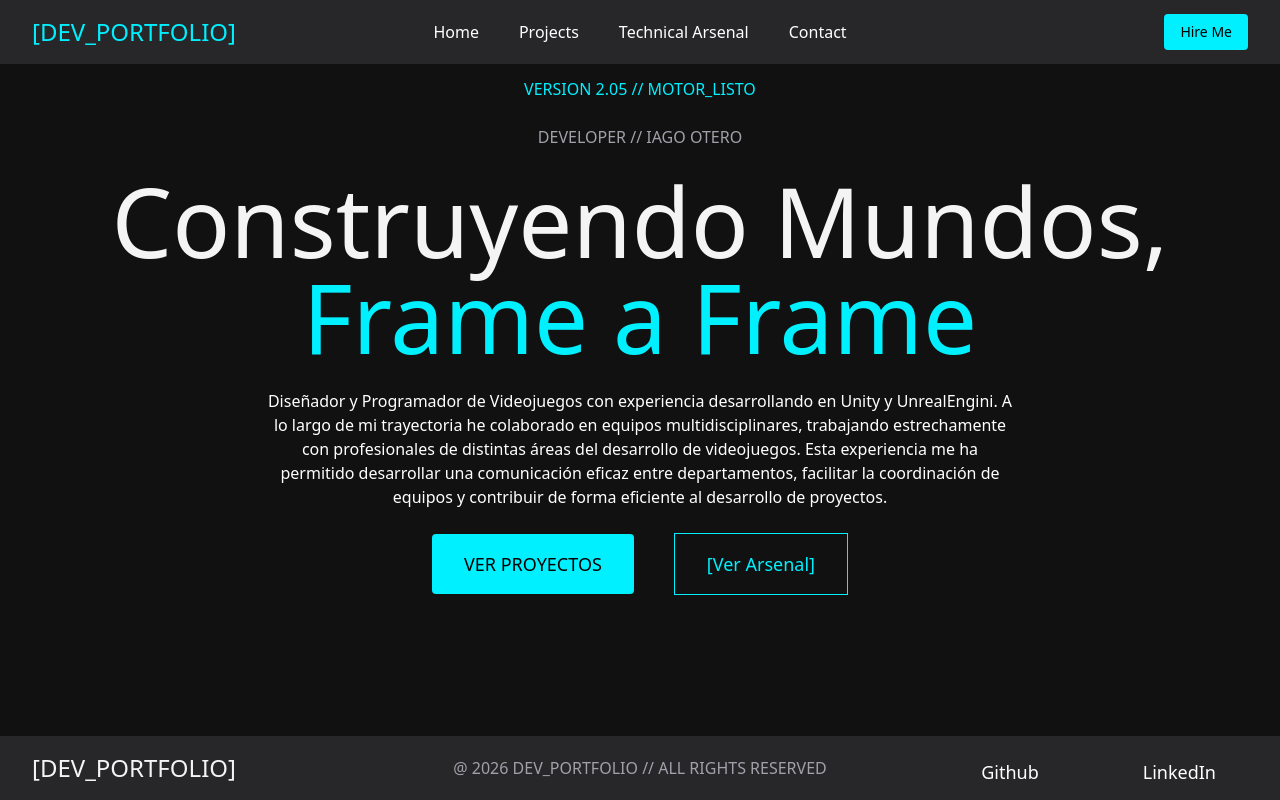
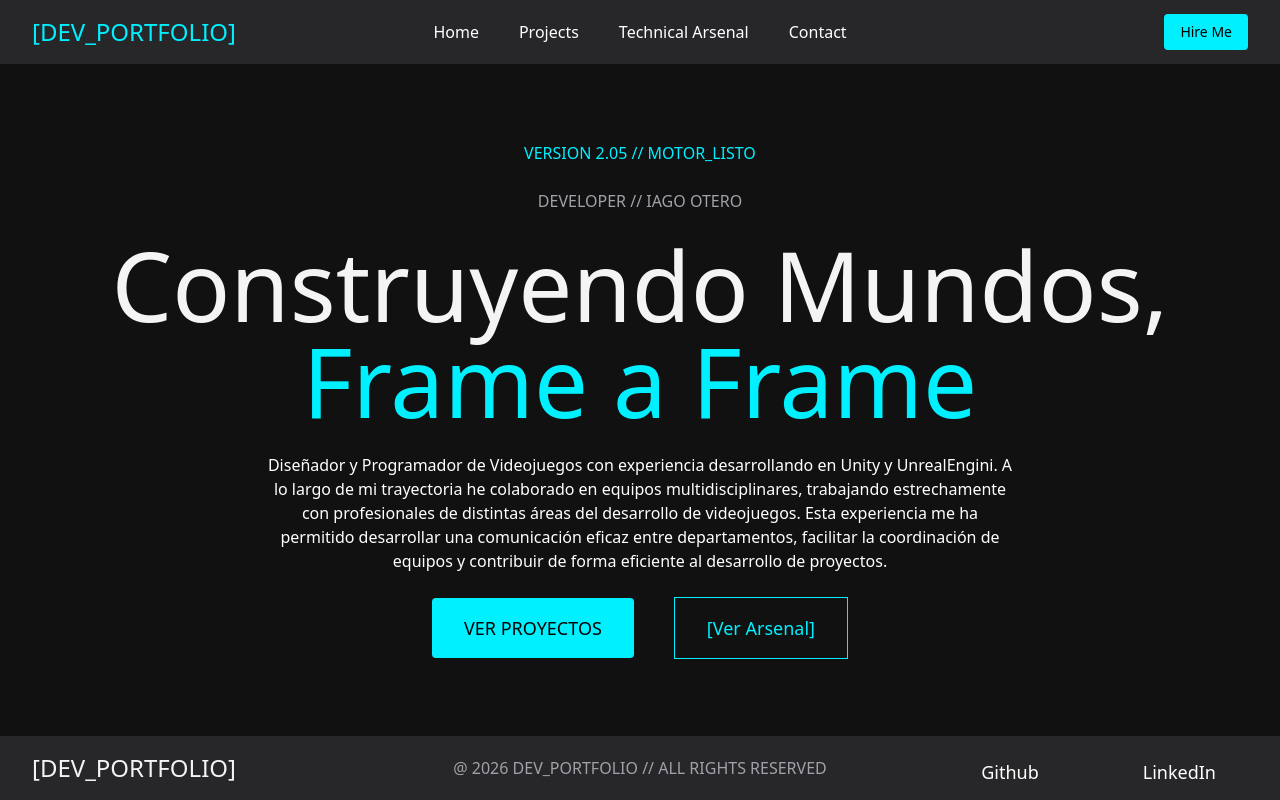
Before and after one commit to MrSirooo/Portfolio, a Nuxt app: page / in a window 1280 px wide. Built offline with nearby package versions, Linux system fonts and the light colour scheme.

Commit message:
refactor(ui): change flex structure from layout/default to the pages

```diff
--- a/app/layouts/default.vue
+++ b/app/layouts/default.vue
@@ -5,7 +5,7 @@
   >
     <layoutHeader />
 
-    <main class="flex-1">
+    <main class="flex flex-1">
       <slot></slot>
     </main>
 
--- a/app/pages/index.vue
+++ b/app/pages/index.vue
@@ -1,7 +1,7 @@
 <template>
   <section
     aria-label="Home"
-    class="flex flex-col items-center justify-center min-h-[calc(100vh-16rem)] gap-6"
+    class="flex flex-1 flex-col items-center justify-center min-h-[calc(100vh-16rem)] gap-6"
   >
     <span class="text-primary">VERSION 2.05 // MOTOR_LISTO</span>
 
--- a/app/pages/projects.vue
+++ b/app/pages/projects.vue
@@ -18,7 +18,7 @@
 </script>
 
 <template>
-  <section aria-label="proyects" class="flex flex-col m-10 gap-16">
+  <section aria-label="proyects" class="flex flex-1 flex-col m-10 gap-16">
     <header class="flex items-center justify-between">
       <div class="flex flex-col gap-6">
         <h1 class="text-3xl">Proyectos destacados</h1>
--- a/app/pages/technicalArsenal.vue
+++ b/app/pages/technicalArsenal.vue
@@ -3,7 +3,7 @@
 </script>
 
 <template>
-  <section aria-label="technical-arsenal" class="flex flex-col m-16">
+  <section aria-label="technical-arsenal" class="flex flex-1 flex-col m-16">
     <div class="flex items-center w-full justify-between">
       <h1
         class="text-3xl relative after:absolute after:bg-[var(--color-primary)] after:w-1/2 after:-bottom-1 after:h-0.5 after:left-1"
```
